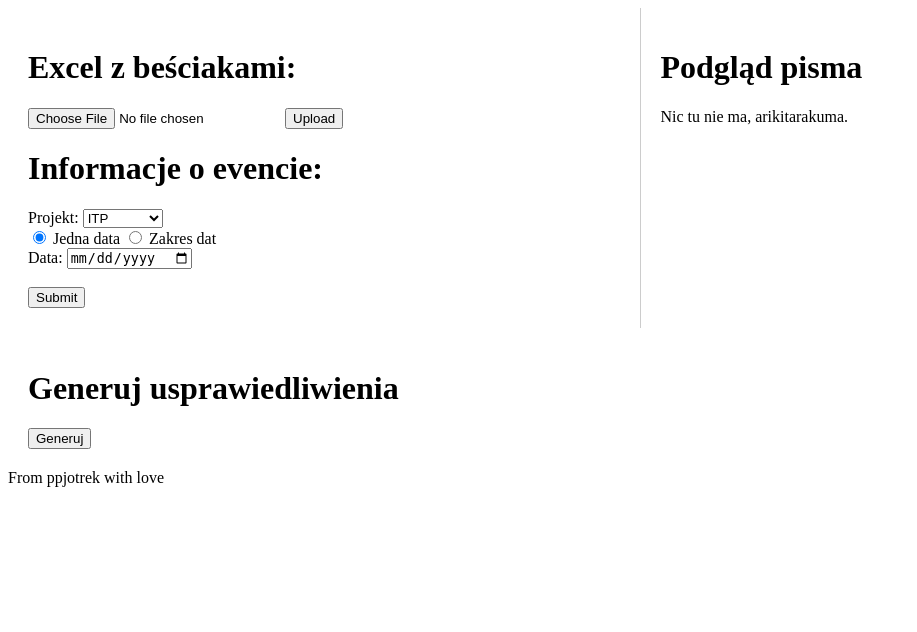
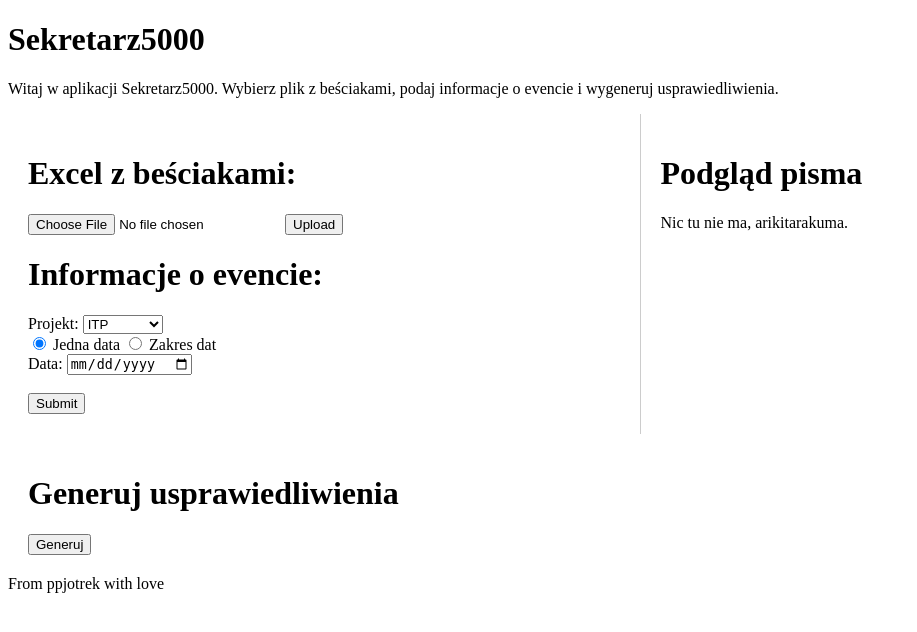
Before and after one commit to ppjotrek/sekretarz_app, a Flask app: page / in a window 1280 px wide. Shown: the top 632 px of the page, without its empty margins (0-917 px from the left). Run offline with Flask 3, Linux system fonts and the light colour scheme.

Commit message:
init ale to main

```diff
--- a/templates/index.html
+++ b/templates/index.html
@@ -3,7 +3,7 @@
 <head>
     <meta charset="UTF-8">
     <meta name="viewport" content="width=device-width, initial-scale=1.0">
-    <title>Upload an Excel or CSV file</title>
+    <title>Sekretarz5000</title>
     <style>
         .container {
             display: flex;
@@ -31,6 +31,9 @@
     </script>
 </head>
 <body>
+    <div class="content">
+        <h1>Sekretarz5000</h1>
+        <p>Witaj w aplikacji Sekretarz5000. Wybierz plik z beściakami, podaj informacje o evencie i wygeneruj usprawiedliwienia.</p>
     <div class="container">
         <div class="form-container">
             <h1>Excel z beściakami:</h1>
@@ -84,6 +87,7 @@
             <input type="submit" value="Generuj">
         </form>
     </div>
+    </div>
 </body>
 <footer>
     From ppjotrek with love
```
